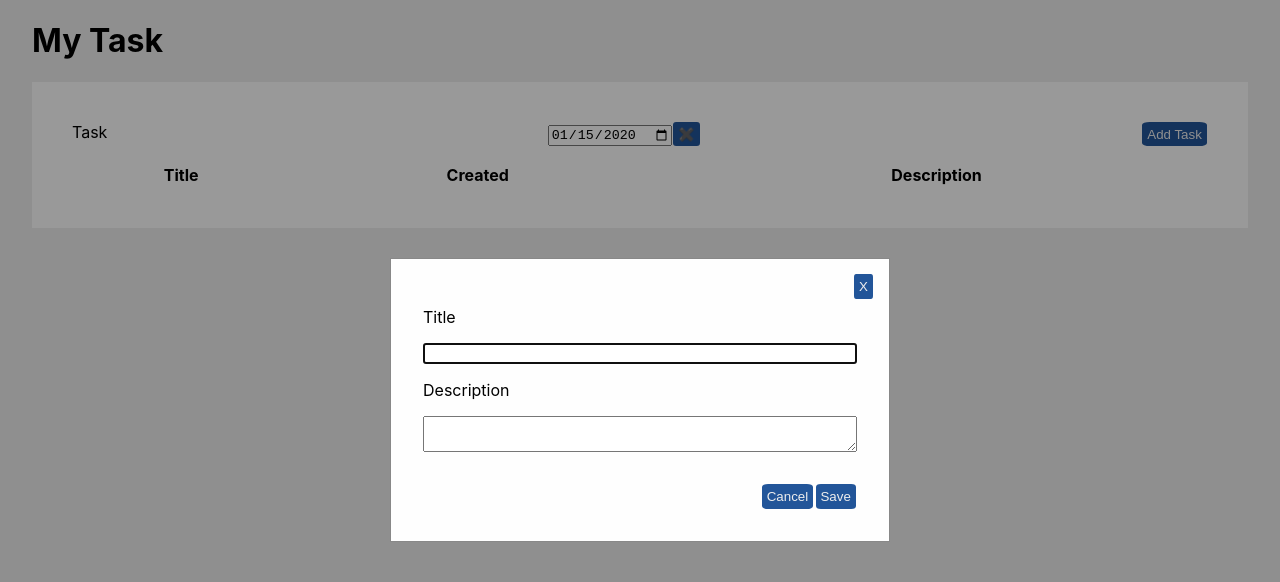
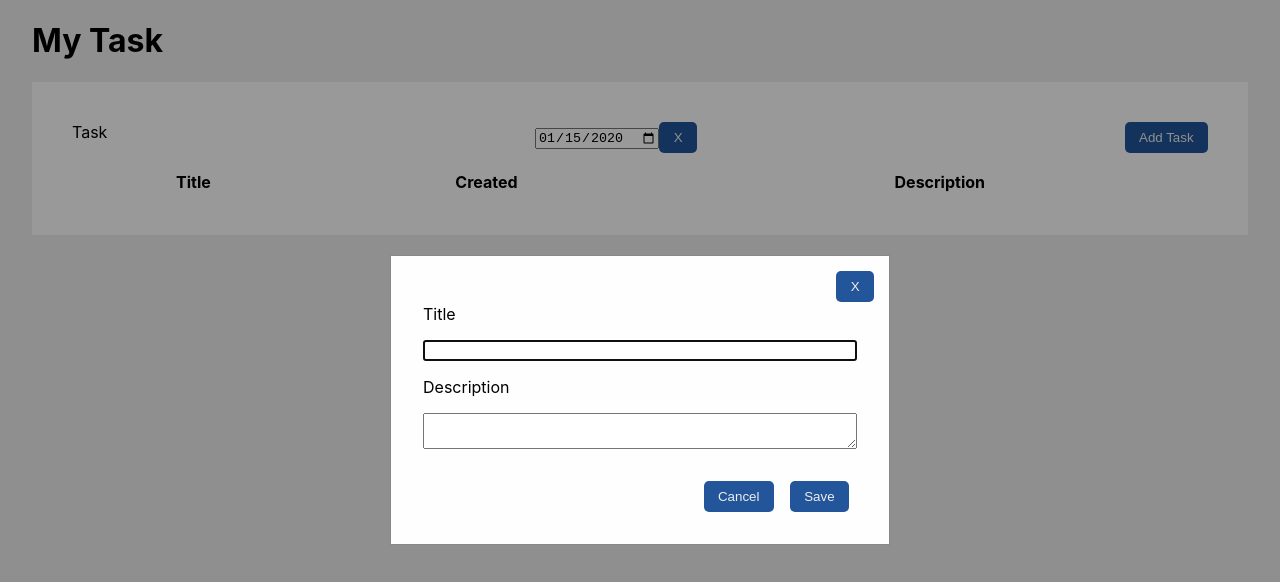
Before and after one commit to Gmrf18/task-react-hooks, a React (Create React App) app: page / in a window 1280 px wide. Both pictures are taken after typing "2020-01-15" into the empty fields and a click on the button "Add Task". Shown: the top 582 px of the page. Built offline with nearby package versions, Linux system fonts and the light colour scheme.

Commit message:
ajustando tables

```diff
--- a/src/components/TaskDetail.tsx
+++ b/src/components/TaskDetail.tsx
@@ -53,20 +53,28 @@ export const TaskDetail: React.FC<taskModal> = ({
       <button className="close" onClick={closeSidebar}>
         X
       </button>
+      <div className="task-detail-content">
+        <div>
           <h3>{currentTask?.title}</h3>
           <select value={currentTask?.status} onChange={setStatus}>
             <option value="Pending">Pending</option>
             <option value="Complete">Complete</option>
           </select>
+        </div>
+        <div>
           <h5>Description</h5>
           <p>{currentTask?.description}</p>
+        </div>
         <br />
         <p>
           {formatDistanceToNow(currentTask ? currentTask.update : new Date())}
         </p>
         <p>This application is created by Gerardo Reyes</p>
+        <div className="buttons-group">
           <button onClick={editTask}>Edit</button>
           <button onClick={deleteTask}>Delete</button>
         </div>
+      </div>
+    </div>
   );
 };
--- a/src/components/TaskModal.tsx
+++ b/src/components/TaskModal.tsx
@@ -94,7 +94,7 @@ export const TaskModal: React.FC<taskModal> = ({
             onChange={handleChangeInput}
             name="description"
           ></textarea>
-          <div className="modal__buttons">
+          <div className="buttons-group">
             <button type="button" onClick={closeModal}>
               Cancel
             </button>
--- a/src/components/Tasks.tsx
+++ b/src/components/Tasks.tsx
@@ -42,13 +42,14 @@ export const Tasks: React.FC<ITasks> = ({
                 type="date"
                 onChange={(e: any) => setFilterDay(e.target.value)}
               ></input>
-              <button onClick={() => setFilterDay(null)}>✖️</button>
+              <button onClick={() => setFilterDay(null)}>X</button>
             </div>
             <button onClick={newTask}>Add Task</button>
           </div>
           <table className="">
             <thead>
               <tr>
+                <th></th>
                 <th className="title">Title</th>
                 <th className="created">Created</th>
                 <th className="description">Description</th>
@@ -63,14 +64,15 @@ export const Tasks: React.FC<ITasks> = ({
                 )
                 .map((task: ITask) => (
                   <tr key={task.id} onClick={() => openSidebar(task)}>
-                    <td className="title">
-                      {task.status === "Pending" ? "🛎️ " : "✔️ "} {task.title}
+                    <td className="status">
+                      {task.status === "Pending" ? "🕛" : "✔️"}{" "}
                     </td>
+                    <td className="title">{task.title}</td>
                     <td className="created">
                       {format(task.created, "dd/MMM/yyyy")}
                     </td>
-                    <td>
-                      <p className="description">{task.description}</p>
+                    <td className="description">
+                      <p>{task.description}</p>
                     </td>
                   </tr>
                 ))}
--- a/src/index.scss
+++ b/src/index.scss
@@ -26,15 +26,22 @@ code {
   }
 }
 
+tr:nth-child(even) {
+  background-color: #f2f2f2;
+}
+
+select {
+  width: 20em;
+}
+
 button {
-  padding: 0.3rem;
-  margin: 0 0.1em;
+  padding: 0.5rem 0.9rem;
   background-color: #259;
   color: #eee;
   text-decoration: none;
   display: inline-block;
-  border: none;
-  border-radius: 12%;
+  border: #259;
+  border-radius: 5px;
 }
 
 .HeaderTable {
@@ -44,20 +51,33 @@ button {
   margin-bottom: 1em;
 }
 
+.status {
+  text-align: center;
+}
 .title {
-  max-width: 10em;
+  max-width: 10%;
+  text-align: center;
 }
 .created {
   max-width: 15em;
   text-align: center;
 }
 .description {
-  max-width: 10em;
-  text-overflow: ellipsis;
-
-  /* Required for text-overflow to do anything */
-  white-space: nowrap;
-  overflow: hidden;
+  @include respond-to($tablet) {
+    display: none;
+  }
+  max-width: 40em;
+  display: flex;
+  justify-content: center;
+  flex-wrap: wrap;
+  p {
+    max-width: 80%;
+    text-overflow: ellipsis;
+    text-align: center;
+    /* Required for text-overflow to do anything */
+    white-space: nowrap;
+    overflow: hidden;
+  }
 }
 .TaskDetail {
   margin: 0;
@@ -69,6 +89,23 @@ button {
   right: 0em;
   height: 100%;
   overflow: auto;
+  box-sizing: border-box;
+}
+
+.task-detail-content {
+  display: flex;
+  flex-direction: column;
+  justify-content: space-evenly;
+  height: 100%;
+}
+
+.buttons-group {
+  margin-top: 2em;
+  display: flex;
+  justify-content: flex-end;
+  button {
+    margin: 0 0.6em;
+  }
 }
 
 .modal {
@@ -95,11 +132,6 @@ button {
     border: 1px solid #888;
     width: 80%; /* Could be more or less, depending on screen size */
     position: relative;
-    .modal__buttons {
-      margin-top: 2em;
-      display: flex;
-      justify-content: flex-end;
-    }
     form {
       display: flex;
       flex-direction: column;
```
Also changed, not shown: 1 other file (tests, documents, lock files or other folders). Lines whose indentation alone changed are shown as unchanged.
